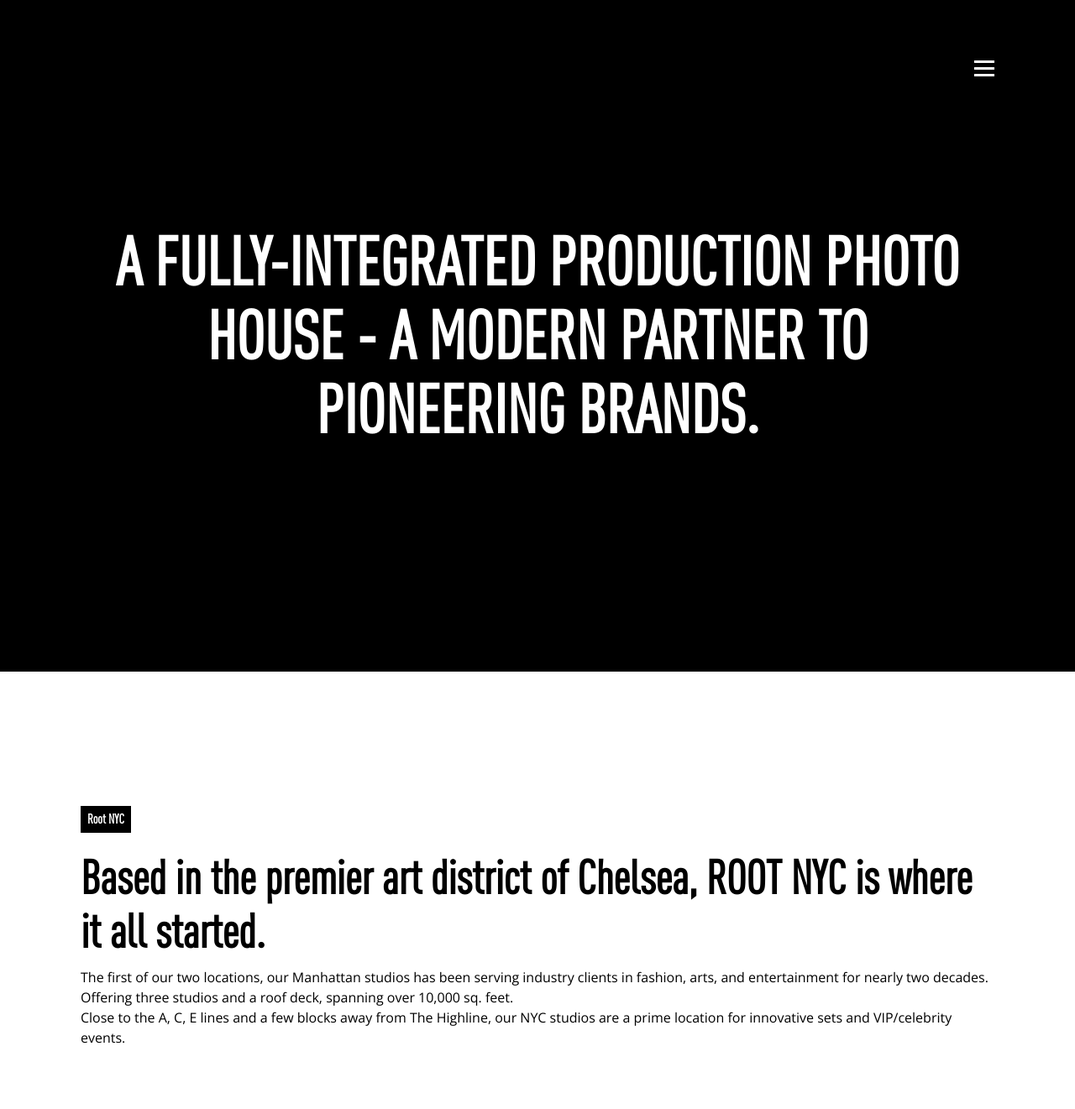
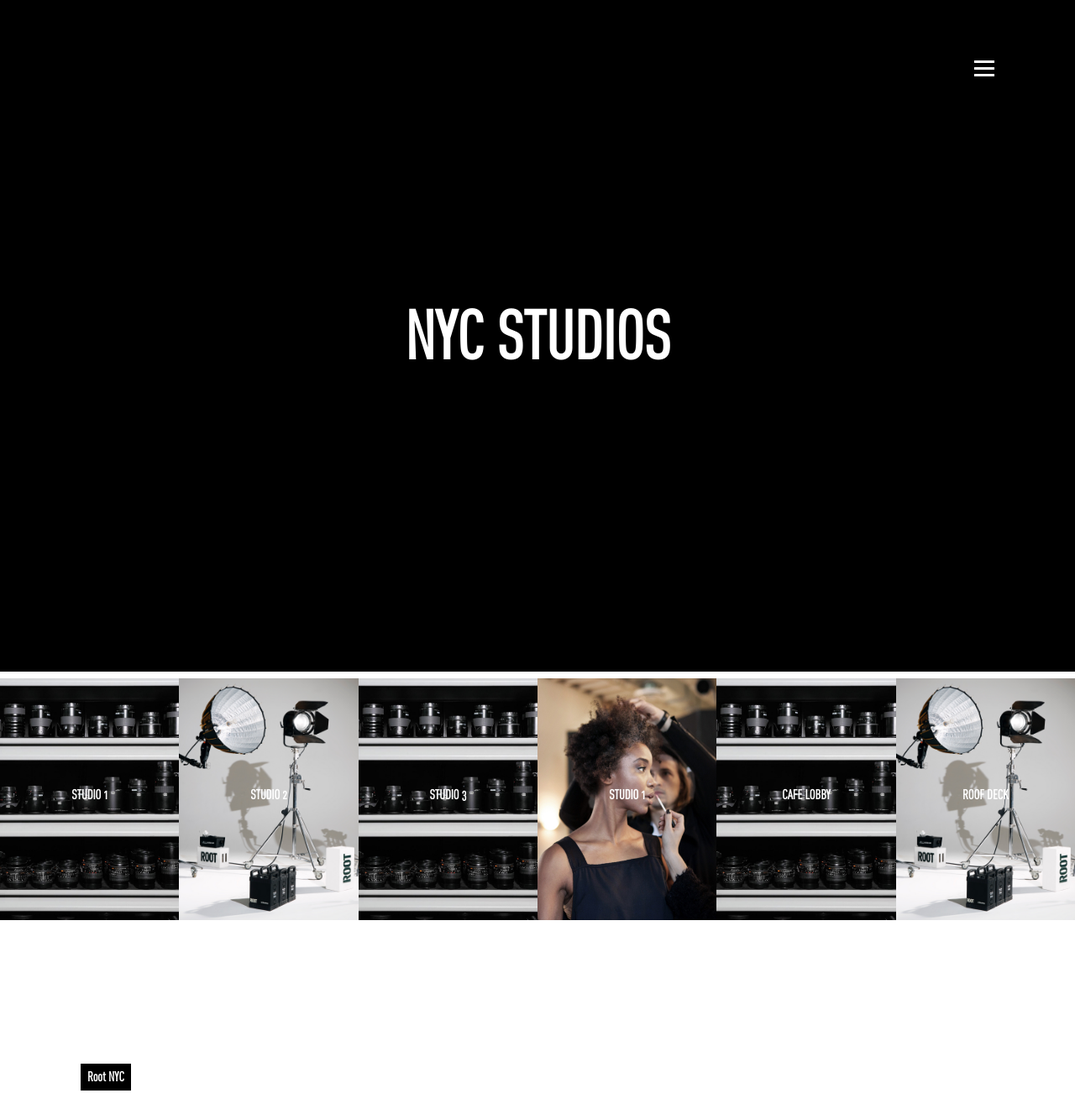
Before and after one commit to Magellanarts/root_code, a PHP site: page /studio-nyc.php in a window 1280 px wide. Shown: the top 1321 px of the page at 84% size. Run offline with PHP 8.4, Linux system fonts and the light colour scheme; style sheets or scripts are compiled from the project's sources.

Commit message:
studio landing page

```diff
--- /dev/null
+++ b/dev/sass/_component.thumbnails.scss
@@ -0,0 +1,65 @@
+.c-thumbnails {
+  display: none;
+
+  @media #{$medium} {
+    margin-top: 8px;
+    display: flex;
+  }
+}
+
+.c-thumbnail {
+  flex: 1;
+  height: 288px;
+  display: flex;
+  align-items: center;
+  justify-content: center;
+  position: relative;
+
+  &:after {
+    content: '';
+    z-index: 4;
+    position: absolute;
+    top: 0;
+    left: 0;
+    width: 100%;
+    height: 100%;
+    background: rgba(#000, .6);
+    opacity: 0;
+    transition: .2s linear;
+  }
+
+
+  &:hover {
+    &:after {
+      opacity: 1;
+    }
+
+    .c-thumbnail__title {
+      &:after {
+        width: 100%;
+      }
+    }
+  }
+}
+
+.c-thumbnail__title {
+  color: #fff;
+  text-transform: uppercase;
+  font: 900 16px/1 $altFont;
+  position: relative;
+  z-index: 5;
+  padding-bottom: 10px;
+
+  &:after {
+    content: '';
+    height: 2px;
+    width: 0;
+    position: absolute;
+    bottom: 0;
+    left: 0;
+    right: 0;
+    margin: auto;
+    background: #fff;
+    transition: .2s linear;
+  }
+}
--- a/dev/sass/style.scss
+++ b/dev/sass/style.scss
@@ -24,5 +24,6 @@
 @import "component.studio";
 @import "component.site-footer";
 @import "component.services";
+@import "component.thumbnails";
 
 @import "utilities";
--- a/dev/studio-nyc.php
+++ b/dev/studio-nyc.php
@@ -1,19 +1,36 @@
 <?php include('header.php'); ?>
 <section class="l-content-container c-hero js-hero u-img-fill-area">
-  <h1>A fully-integrated production photo house - a modern partner to pioneering brands.</h1>
-
-
+  <h1>NYC Studios</h1>
 </section>
 
+<section class="c-thumbnails">
+  <a href="#" class="c-thumbnail u-img-fill-area" style="background-image: url(i/root-digital-suite@2x.jpg)">
+    <span class="c-thumbnail__title">Studio 1</span>
+  </a>
+  <a href="#" class="c-thumbnail u-img-fill-area" style="background-image: url(i/equipment-rentals@2x.jpg)">
+    <span class="c-thumbnail__title">Studio 2</span>
+  </a>
+  <a href="#" class="c-thumbnail u-img-fill-area" style="background-image: url(i/root-digital-suite@2x.jpg)">
+    <span class="c-thumbnail__title">Studio 3</span>
+  </a>
+  <a href="#" class="c-thumbnail u-img-fill-area" style="background-image: url(i/creative-bts@2x.jpg)">
+    <span class="c-thumbnail__title">Studio 1</span>
+  </a>
+  <a href="#" class="c-thumbnail u-img-fill-area" style="background-image: url(i/root-digital-suite@2x.jpg)">
+    <span class="c-thumbnail__title">Cafe Lobby</span>
+  </a>
+  <a href="#" class="c-thumbnail u-img-fill-area" style="background-image: url(i/equipment-rentals@2x.jpg)">
+    <span class="c-thumbnail__title">Roof Deck</span>
+  </a>
+</section>
 
-<section class="l-page-section l-content-container">
+<section class="l-page-section l-content-container u-lrg-text o-content">
       <div class="c-tag">Root NYC</div>
       <h2>Based in the premier art district of Chelsea, ROOT NYC is where it all started.</h2>
 
   <p>The first of our two locations, our Manhattan studios has been serving industry clients in fashion, arts, and entertainment for nearly two decades. Offering three studios and a roof deck, spanning over 10,000 sq. feet.</p>
 
   <p>Close to  the A, C, E lines and a few blocks away from The Highline, our NYC studios are a prime location for innovative sets and VIP/celebrity events.</p>
-
 </section>
 
 
```
